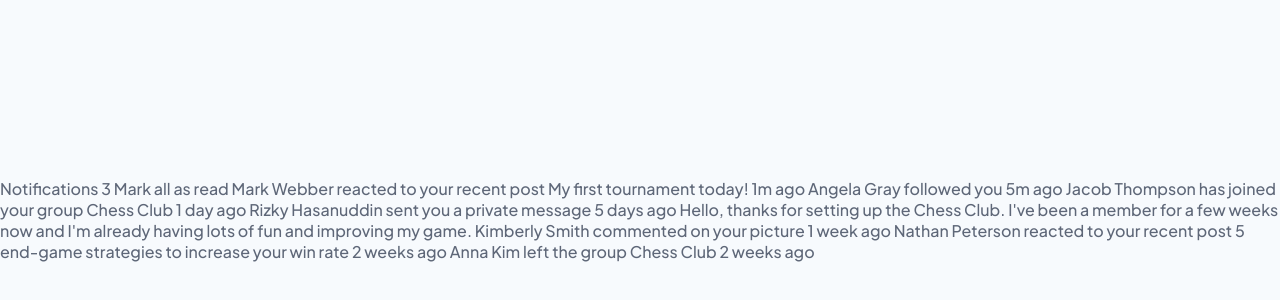
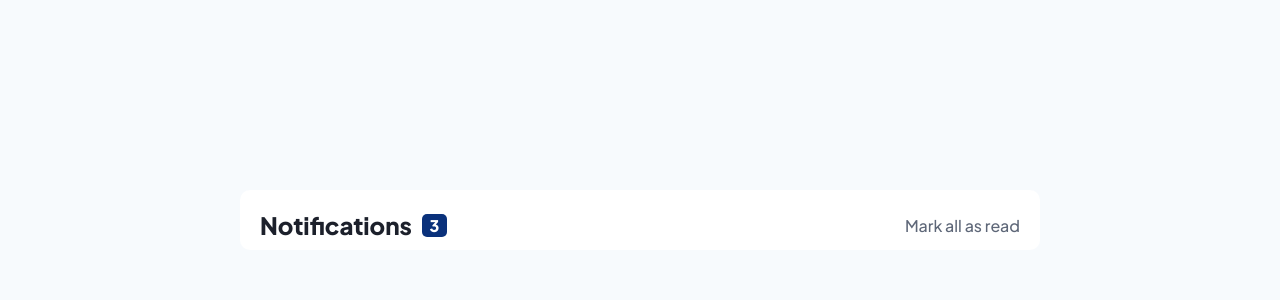
Before and after one commit to anonggentlegentle/Notifications-page, a website: page index.html in a window 1280 px wide. Shown: the part 180-480 px from the top of the page. Drawn offline with Linux system fonts and the light colour scheme.

Commit message:
Add notif heading

```diff
--- a/css/style.scss
+++ b/css/style.scss
@@ -45,3 +45,50 @@ video {
   display: block;
   width: 100%;
 }
+
+.main {
+  background-color: var(--color-white);
+  padding: 2rem 2rem 1rem;
+  border-radius: 1rem;
+  width: min(90%, 80rem);
+
+  display: flex;
+  flex-direction: column;
+
+  &__notifs-button-box {
+    display: flex;
+    column-gap: 1rem;
+    align-items: center;
+  }
+
+  &__notif-number {
+    background-color: var(--color-blue);
+    padding: 0.1rem 0.75rem;
+    font-weight: 800;
+    color: var(--color-white);
+    border-radius: 0.5rem;
+  }
+}
+
+.heading {
+  &--1 {
+    color: var(--color-very-dark-blue);
+  }
+}
+
+.btn {
+  &--read {
+    margin-left: auto;
+    background-color: transparent;
+    border: none;
+    color: var(--color-dark-grayish-blue);
+    font-size: 1.6rem;
+    font-family: "Plus Jakarta Sans", sans-serif;
+    cursor: pointer;
+    transition: all 0.2s;
+
+    &:hover {
+      color: var(--color-blue);
+    }
+  }
+}
--- a/index.html
+++ b/index.html
@@ -22,14 +22,23 @@
     <link rel="stylesheet" href="css/style.css" />
   </head>
   <body>
-    Notifications 3 Mark all as read Mark Webber reacted to your recent post My
-    first tournament today! 1m ago Angela Gray followed you 5m ago Jacob
-    Thompson has joined your group Chess Club 1 day ago Rizky Hasanuddin sent
-    you a private message 5 days ago Hello, thanks for setting up the Chess
-    Club. I've been a member for a few weeks now and I'm already having lots of
-    fun and improving my game. Kimberly Smith commented on your picture 1 week
-    ago Nathan Peterson reacted to your recent post 5 end-game strategies to
-    increase your win rate 2 weeks ago Anna Kim left the group Chess Club 2
-    weeks ago
+    <main class="main">
+      <section class="main__notifs-button-box">
+        <h1 class="heading heading--1 heading--notif">Notifications</h1>
+        <p class="main__notif-number">3</p>
+        <button class="btn btn--read">Mark all as read</button>
+      </section>
+    </main>
+
+    <!--
+    Mark Webber reacted to your recent post My first tournament today! 1m ago
+    Angela Gray followed you 5m ago Jacob Thompson has joined your group Chess
+    Club 1 day ago Rizky Hasanuddin sent you a private message 5 days ago Hello,
+    thanks for setting up the Chess Club. I've been a member for a few weeks now
+    and I'm already having lots of fun and improving my game. Kimberly Smith
+    commented on your picture 1 week ago Nathan Peterson reacted to your recent
+    post 5 end-game strategies to increase your win rate 2 weeks ago Anna Kim
+    left the group Chess Club 2 weeks ago
+    -->
   </body>
 </html>
```
Also changed, not shown: css/style.css, 1 other file.
